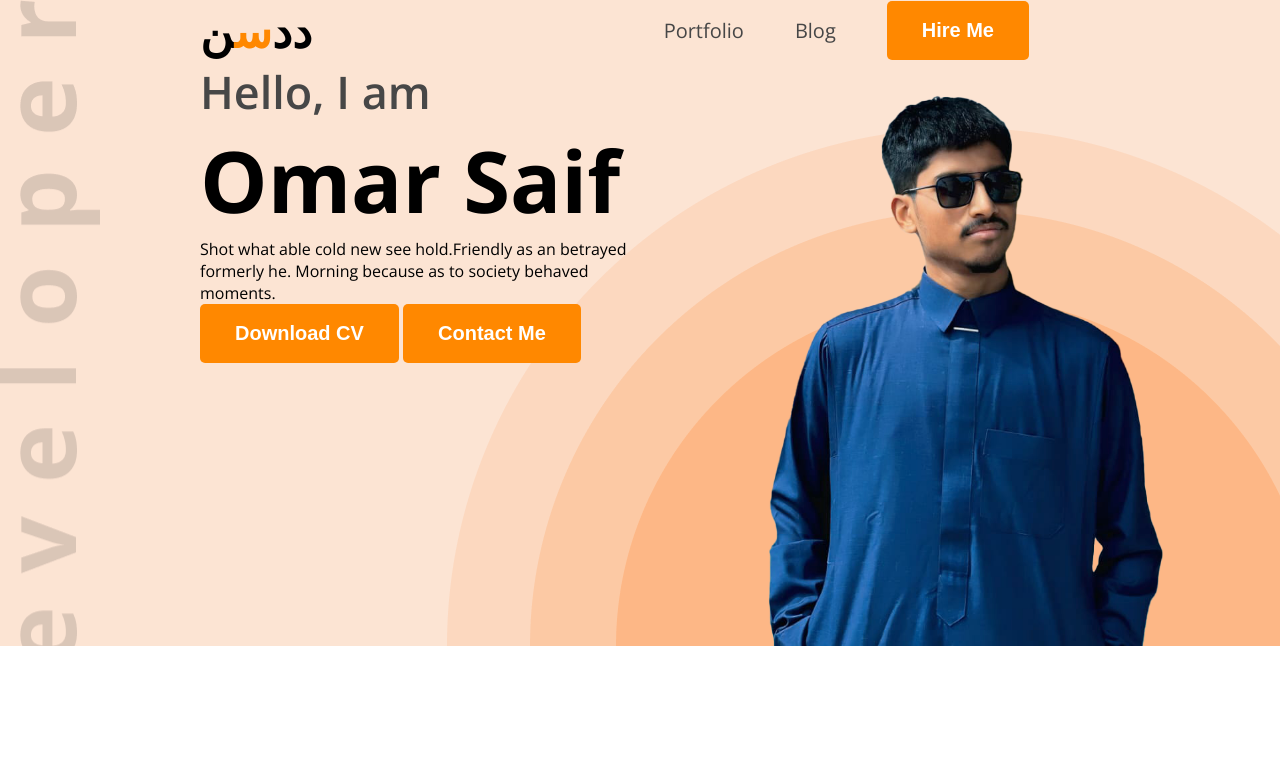
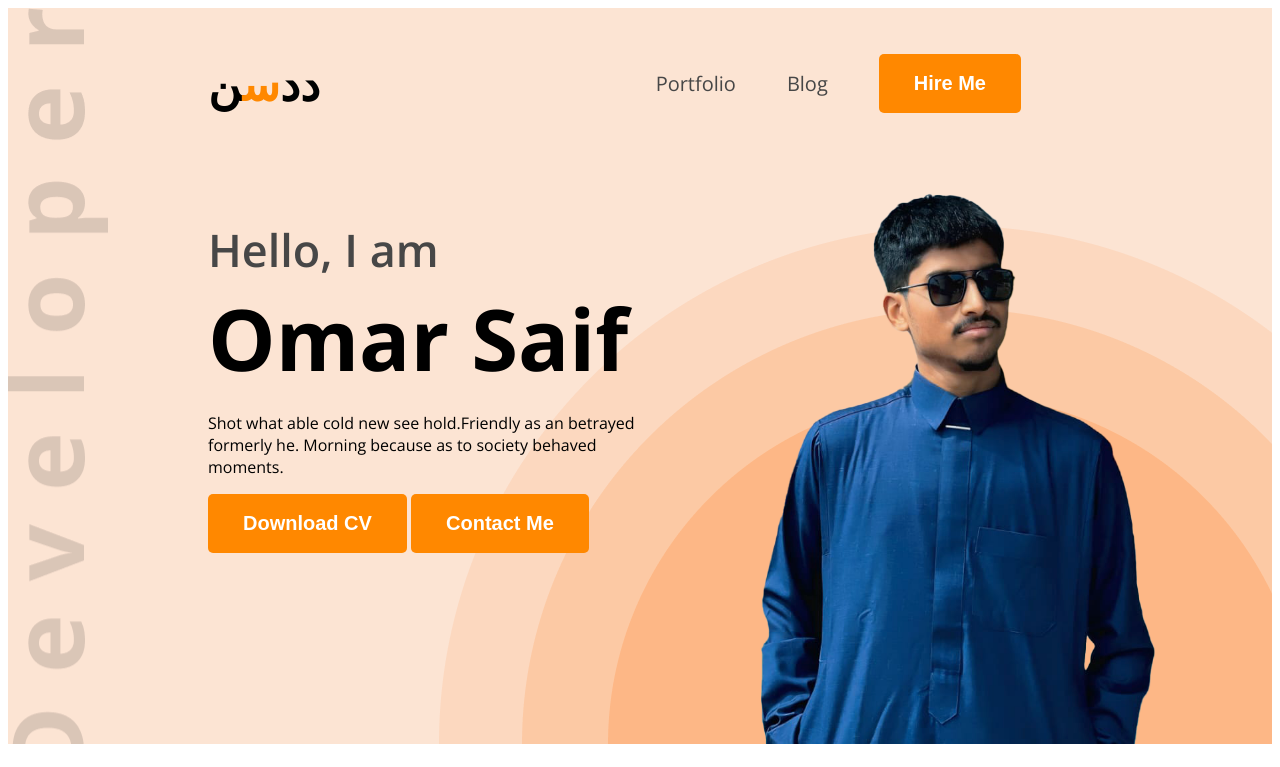
Before and after one commit to Omar-saif/fokira-portfolio, a plain HTML site: page index.html in a window 1280 px wide. Shown: the top 767 px of the page. Drawn offline with nearby package versions, Linux system fonts and the light colour scheme.

Commit message:
babare final

```diff
--- a/css/style.css
+++ b/css/style.css
@@ -1,7 +1,3 @@
-*{
-    margin: 0;
-}
-
 .open-sans-normal {
     font-family: "Open Sans", sans-serif;
     font-optical-sizing: auto;
@@ -101,12 +97,16 @@ nav li a{
 .banner-greeting{
     font-size: 45px;
     font-weight: 600;
+    display: block;
+    margin-bottom: 0px;
 }
 
 .banner-title{
     font-weight: bold;
     font-size: 85px;
+    display: inline;
 }
+
 
 .banner-pp{
     width: 584px;
```
